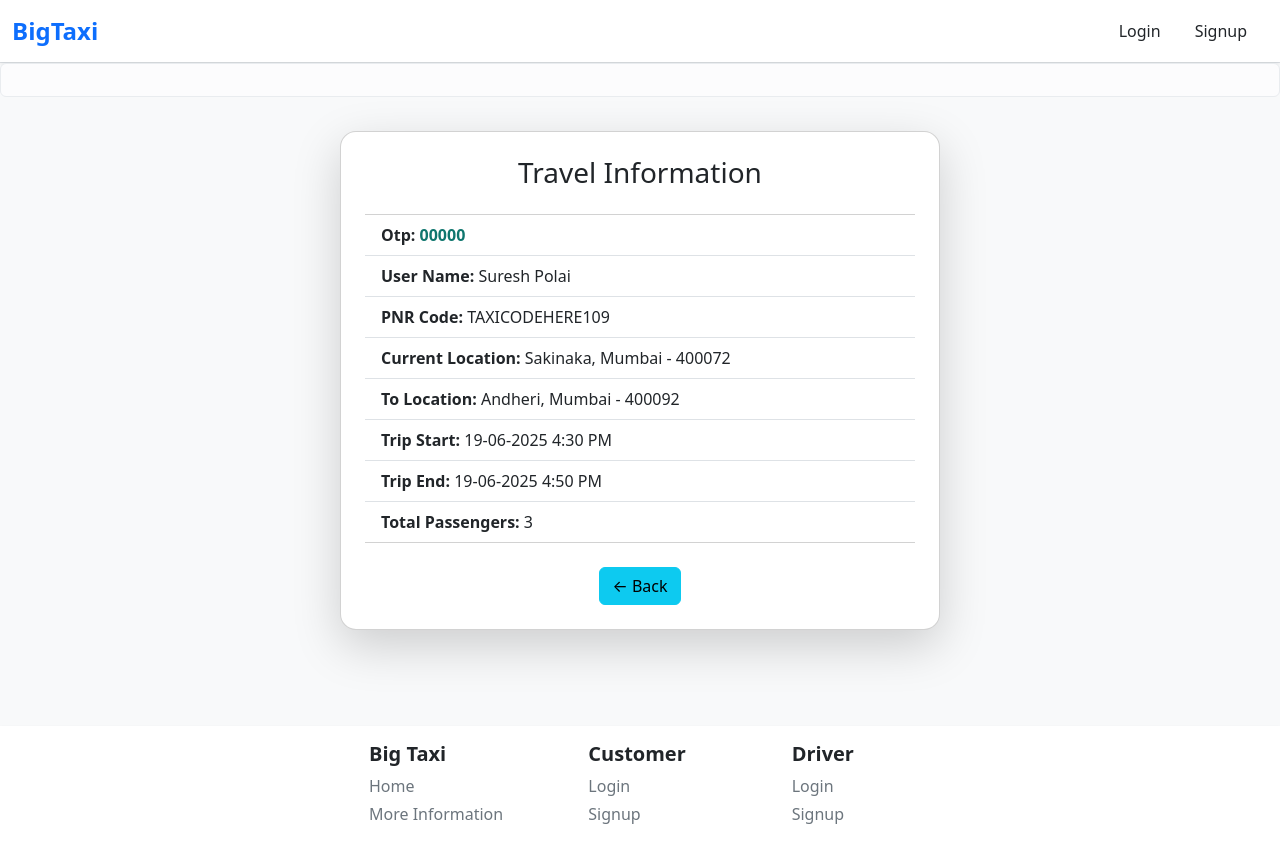
After one commit to sureshdulupolai/BigTaxi, a Django app: page /home/running-status-information/1/ in a window 1280 px wide. The commit adds this page. Run offline with Django 5.2, Linux system fonts and the light colour scheme.

Commit message:
added a template and views for otp

```diff
--- a/Django/Taxi/taxi_app/models.py
+++ b/Django/Taxi/taxi_app/models.py
@@ -95,6 +95,7 @@ class TaxiOnRunning(models.Model):
     taxiFutureEndTime = models.CharField(max_length=100)
     taxiFairPrice = models.CharField(max_length=40)
     cuponCode = models.CharField(max_length=100, default='none')
+    OTP_Here = models.CharField(max_length=6, default='NA')
 
 
     def __str__(self):
--- a/Django/Taxi/taxi_app/urls.py
+++ b/Django/Taxi/taxi_app/urls.py
@@ -23,6 +23,9 @@ urlpatterns = [
     path('status/', views.driverPinStartFunctionBaseView, name='statusDriverHere'),
     path('ready-to-go/<idCode>', views.readyToGoFunctionBaseView, name='readyToGo'),
 
+    # Customer
+    path('running-status-information/<TaxiId>/', views.OtpPageFunctionBaseView, name='OTP'),
+
     # review page
     path('review/', views.reviewPageFunctionBaseView, name='review'),
     path('delete-review/', views.deleteReviewFunctionBaseView, name='deleteReview'),
--- a/Django/Taxi/taxi_app/views.py
+++ b/Django/Taxi/taxi_app/views.py
@@ -9,6 +9,7 @@ from django.urls import reverse
 from Driver.models import DriverAcceptedPin, ReportDriverInPinTaxi
 from Customer.models import PinDeleteReview, repostData, SaveNotificaionDeletePin
 from django.utils import timezone
+import random
 
 # from django.http import JsonResponse, HttpResponse, HttpResponseNotFound
 # import json
@@ -518,29 +519,22 @@ def driverPinStartFunctionBaseView(request):
         for checkStatus in PTA_Object_List:
             if checkStatus.runningStatus == 'yes':
                 timeToRun.append(checkStatus)
+
     context = {
         'timeToRun' : timeToRun
     }
     return render(request, 'ava/status.html', context)
 
+# developer can se the running taxi, but also customer and driver. to connect with other driver for any issues or problem
 def readyToGoFunctionBaseView(request, idCode):
     referrer = request.META.get('HTTP_REFERER')
     if referrer:
         PTA_ObjectReturn = PinTaxiAvailable.objects.get(taxiAvaId=idCode)
 
         if request.method == 'POST':
-            TaxiOnRunning(
-            statusCode = PTA_ObjectReturn.taxiAvaId,
-            taxiDriverName = PTA_ObjectReturn.driverCode,
-            taxiCustomerName = PTA_ObjectReturn.customerId.UserCode,
-            totalPassanger = PTA_ObjectReturn.taxiPassenger,
-            taxiRunningFrom = PTA_ObjectReturn.currentLocation,
-            taxiRunningTo = PTA_ObjectReturn.toLocation,
-            taxiStartTime = PTA_ObjectReturn.taxiDateAndTimeByUser,
-            taxiFutureEndTime = request.POST.get('FutureTime'),
-            taxiFairPrice = PTA_ObjectReturn.priceOfTravel,
-            cuponCode = 10
-            ).save()
+            RandomNumber = str(random.randint(100000, 999999)); request.session['OTP_Code_BT'] = RandomNumber
+            TaxiOnRunning(statusCode = PTA_ObjectReturn.taxiAvaId, taxiDriverName = PTA_ObjectReturn.driverCode, taxiCustomerName = PTA_ObjectReturn.customerId.UserCode, totalPassanger = PTA_ObjectReturn.taxiPassenger, taxiRunningFrom = PTA_ObjectReturn.currentLocation, taxiRunningTo = PTA_ObjectReturn.toLocation, taxiStartTime = PTA_ObjectReturn.taxiDateAndTimeByUser, taxiFutureEndTime = request.POST.get('FutureTime'), taxiFairPrice = PTA_ObjectReturn.priceOfTravel, cuponCode = request.POST.get('uCouponCodeRTG') or PTA_ObjectReturn.couponCodeWas, OTP_Here = RandomNumber).save()
+            PTA_ObjectReturn.delete()
 
     else:
         nv = navbar(request)
@@ -551,4 +545,7 @@ def readyToGoFunctionBaseView(request, idCode):
             messages.info(request, f"Oops!, page does not getting.. for : '{request.path}'")
         return redirect('taxi_app:home')
 
-    return render(request, 'ava/running-check.html', {'detail' : PTA_ObjectReturn.customerId.UProfileName})
+    return render(request, 'ava/running-check.html', {'detail' : PTA_ObjectReturn.customerId.UProfileName, 'Otp' : 'TAXIIDHERE109'})
+
+def OtpPageFunctionBaseView(request, TaxiId):
+    return render(request, 'customer/running_status.html')
--- /dev/null
+++ b/Django/Taxi/templates/customer/running_status.html
@@ -0,0 +1,77 @@
+{% extends 'base.html' %}
+{% block body %}
+<!DOCTYPE html>
+<html lang="en">
+<head>
+  <meta charset="UTF-8">
+  <title>Travel Info</title>
+  <link href="https://cdn.jsdelivr.net/npm/bootstrap@5.3.2/dist/css/bootstrap.min.css" rel="stylesheet">
+</head>
+<body class="bg-light">
+
+  <div id="countdown-display" class="alert alert-light text-center" role="alert">
+    <!-- ⏳ Next Trip Countdown :  -->
+  </div>
+
+
+  <div class="container py-5" style="margin-top: -30px !important;">
+    <div class="card shadow-lg rounded-4 p-4 mx-auto" style="max-width: 600px;">
+      <h3 class="text-center mb-4">Travel Information</h3>
+
+      <ul class="list-group list-group-flush">
+        <li class="list-group-item"><strong>Otp: <span class="text-main-own">00000</span></strong></li>
+        <li class="list-group-item"><strong>User Name:</strong> Suresh Polai</li>
+        <li class="list-group-item"><strong>PNR Code:</strong> TAXICODEHERE109</li>
+        <li class="list-group-item"><strong>Current Location:</strong> Sakinaka, Mumbai - 400072</li>
+        <li class="list-group-item"><strong>To Location:</strong> Andheri, Mumbai - 400092</li>
+        <li class="list-group-item"><strong>Trip Start:</strong> 19-06-2025 4:30 PM</li>
+        <li class="list-group-item"><strong>Trip End:</strong> 19-06-2025 4:50 PM</li>
+        <li class="list-group-item"><strong>Total Passengers:</strong> 3</li>
+        <!-- {% if ShowMore %}
+            <li class="list-group-item"><strong>Status:<span class="text-success"> {{ DriverName }}</span></strong></li>
+            <li class="list-group-item"><strong>Price:<span class="text-success"> {{ price }}rs</span></strong></li>
+        {% else %}
+            <li class="list-group-item"><strong>Status:<span class="text-danger"> {{ DriverName }}</span></strong></li>
+        {% endif %} -->
+      </ul>
+
+      <div class="text-center mt-4">
+        <a href="{% url 'taxi_app:pinTaxi' %}" class="btn btn-info">← Back</a>
+      </div>
+    </div>
+  </div>
+
+  <script src="https://cdn.jsdelivr.net/npm/bootstrap@5.3.2/dist/js/bootstrap.bundle.min.js"></script>
+<!-- <script>
+    // This should be a date string like: "2025-06-19 16:30:00"
+    const tripTimeStr = "{{ trip_timestamp }}";
+
+    // Convert string to Date object
+    const tripTime = new Date(tripTimeStr).getTime();
+
+    const countdownEl = document.getElementById('countdown-display');
+
+    function updateCountdown() {
+        const now = new Date().getTime();
+        const distance = tripTime - now;
+
+        if (distance > 0) {
+            const days = Math.floor(distance / (1000 * 60 * 60 * 24));
+            const hours = Math.floor((distance % (1000 * 60 * 60 * 24)) / (1000 * 60 * 60));
+            const minutes = Math.floor((distance % (1000 * 60 * 60)) / (1000 * 60));
+            const seconds = Math.floor((distance % (1000 * 60)) / 1000);
+
+            countdownEl.textContent = `⏳ Time left: ${days}d ${hours}h ${minutes}m ${seconds}s`;
+        } else {
+            countdownEl.textContent = "✅ Trip Started!";
+            clearInterval(timerInterval);
+        }
+    }
+
+    const timerInterval = setInterval(updateCountdown, 1000);
+    updateCountdown(); // First run immediately
+</script> -->
+
+</body>
+</html>
+{% endblock %}
```
Also changed, not shown: Django/Taxi/templates/ava/running-check.html (+11 -1 lines), Django/Taxi/db.sqlite3, Django/Taxi/taxi_app/migrations/0015_taxionrunning_otp_here.py (added).
